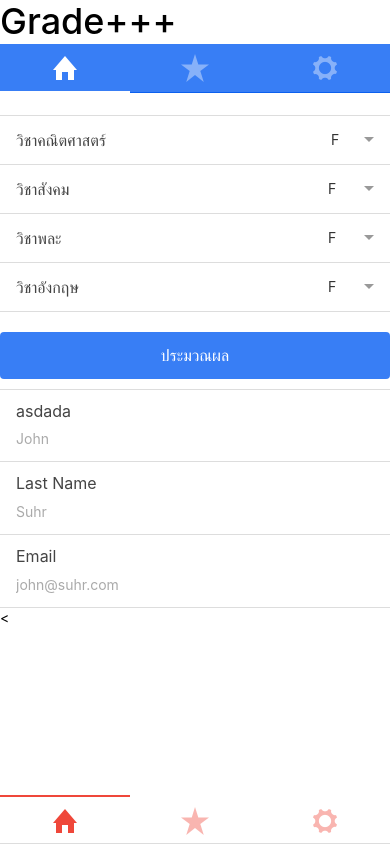
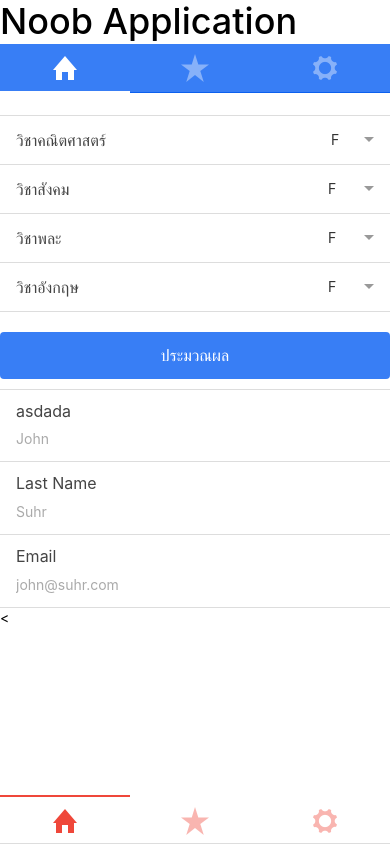
Before and after one commit to porntavee/POPOZ, a website: page www/index.html in a window 390 px wide. Drawn offline with Linux system fonts and the light colour scheme; some packages are replaced by stand-ins of ours; files that its build step writes are made by us from their sources; files whose address does not match are found by name.

Commit message:
5555555555555

```diff
--- a/www/index.html
+++ b/www/index.html
@@ -21,7 +21,7 @@
 <body ng-app="starter">
     <ion-pane>
         <ion-header-bar class="bar-assertive">
-            <h1 class="title">Grade+++</h1>
+            <h1 class="title">Noob Application</h1>
             <div class="tabs-striped tabs-top tabs-background-positive tabs-color-light">
                 <div class="tabs">
                     <a class="tab-item active" href="#">
```
